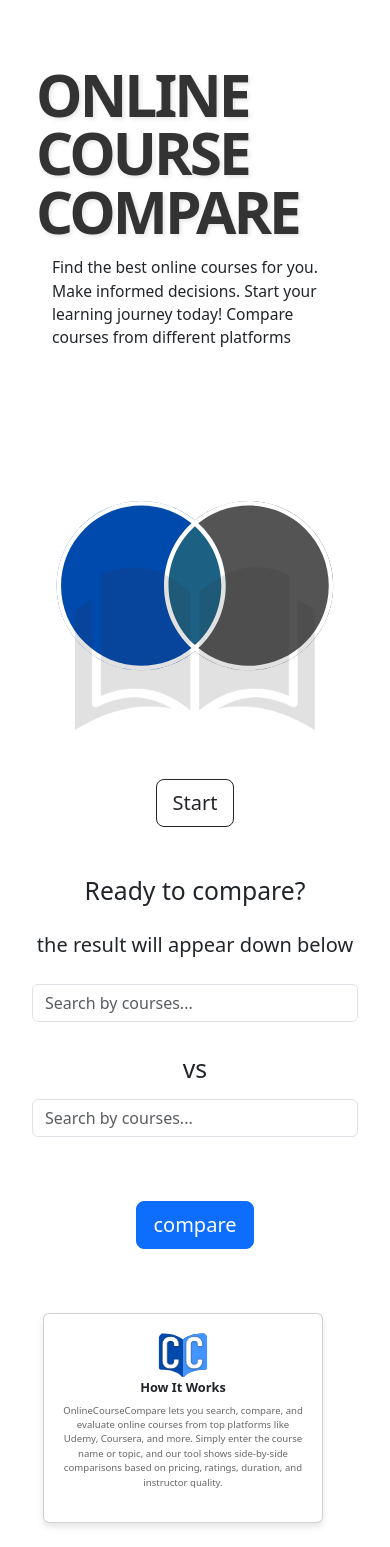
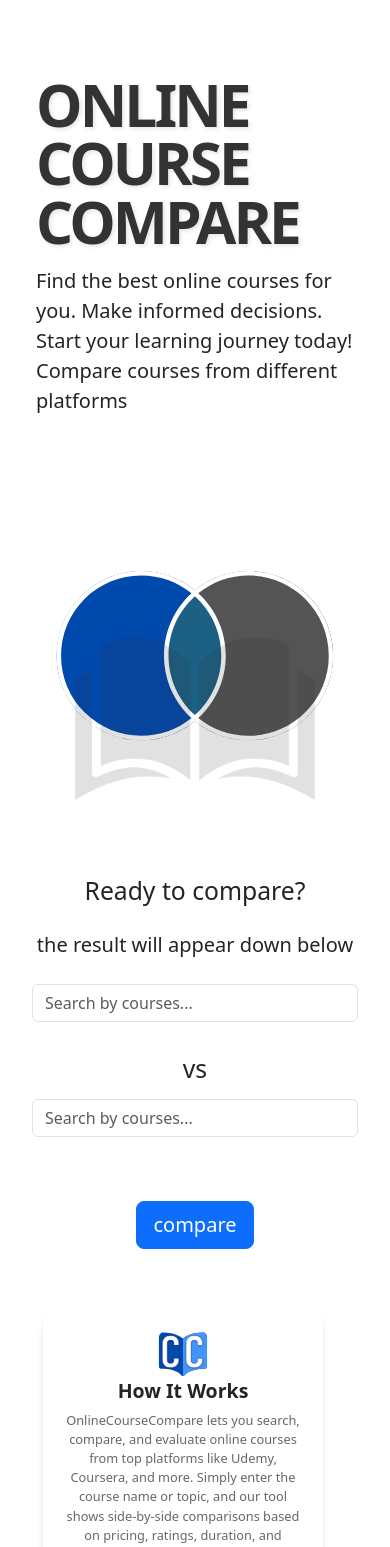
Before and after one commit to Nadir-Kutluozen/online-course-compare, a React (Vite) app in the folder online-course-compare/: page / in a window 390 px wide. Shown: the top 1547 px of the page. Built offline with nearby package versions, Linux system fonts and the light colour scheme.

Commit message:
changed the style

```diff
--- a/online-course-compare/src/App.css
+++ b/online-course-compare/src/App.css
@@ -6,7 +6,7 @@
 
 
 .totheleft {
-  font-size: 7vw;
+  font-size: 6vw;
   text-align: left;
   color: #333; /* Optional: sets a color */
   text-transform: uppercase; /* Optional: makes it uppercase */
@@ -46,16 +46,3 @@
 .section {
   height: 100vh;
 }
-
-
-p {
-  margin: 0 0 1em;
-  font-size: 0.8rem;
-  line-height: 1.5;
-}
-@media screen and (max-width: 600px) {
-  p {
-    font-size: 4vw;
-  }
-
-}
--- a/online-course-compare/src/landingpage/homepage.jsx
+++ b/online-course-compare/src/landingpage/homepage.jsx
@@ -8,16 +8,17 @@ const Homepage = () => {
                 <div className='row vh-100 align-items-center'>
                     <div className='col-md-6 p-3 '>
                         <div className=''>
+
                             <h1 className='totheleft'>Online</h1>
                             <h1 className='totheleft'>Course</h1>
                             <h1 className='totheleft'>Compare</h1>
-                            <p className='pt-3 p-3'>Find the best online courses for you. Make informed decisions. Start your learning journey today! Compare courses from different platforms</p>
+                            <p className='pt-3  lead'>Find the best online courses for you. Make informed decisions. Start your learning journey today! Compare courses from different platforms</p>
                         </div> {/* end of the first col */}
                     </div>
 
                     <div className='col-md-6 p-3 d-flex flex-column align-items-center'>
                         <img className='img-fluid custom-img mb-3' src='/home_page_logo.svg' alt='Online Course Compare' />
-                        <a className='m-3 btn btn-lg btn-outline-dark' href="#two">Start</a>
+
                     </div> {/* end of the second col */}
 
                 </div>
--- a/online-course-compare/src/section2/card/card.css
+++ b/online-course-compare/src/section2/card/card.css
@@ -1,4 +1,4 @@
-.card {
+.card-custom {
     width: 100%; /* Make it responsive */
     max-width: 280px; /* Limit the maximum width */
     margin: 16px auto; /* Center the card and add spacing */
@@ -18,25 +18,38 @@
     border-radius: 12px 12px 0 0;
 }
 
-.card:hover {
+.card-custom:hover {
     transform: translateY(-5px);
     box-shadow: 0 8px 12px rgba(0, 0, 0, 0.2);
 }
 
-.card-title {
-    font-size: 0.8rem;
+.card-tit {
+    font-size: 2vw;
     font-weight: bold;
     margin-bottom: 8px;
 }
 
-.card-image {
-    width: 50px; /* Make the image responsive */
+.card-image- {
+    width: 50px;
     height: auto;
-    border-radius: 12px 12px 0 0;
 }
 
-.card-description {
+.card-desc {
     font-size: 0.6rem;
     color: rgba(0, 0, 0, 0.6);
     margin-top: 8px;
 }
+
+@media only screen and (max-width: 600px) {
+    .card-desc {
+        font-size: 0.8rem;
+        color: rgba(0, 0, 0, 0.6);
+        margin-top: 8px;
+    }
+
+    .card-tit {
+        font-size: 5vw;
+        font-weight: bold;
+        margin-bottom: 8px;
+    }
+}
--- a/online-course-compare/src/section2/card/card.jsx
+++ b/online-course-compare/src/section2/card/card.jsx
@@ -3,11 +3,11 @@ import './card.css';
 
 const Card = ({ title, description, image }) => {
     return (
-        <div className="card">
+        <div className="card-custom">
             <img src={image} alt={title} className="card-image" />
             <div className="card-content">
-                <h3 className="card-title">{title}</h3>
-                <p className="card-description">{description}</p>
+                <h3 className="card-tit">{title}</h3>
+                <p className="card-desc">{description}</p>
             </div>
         </div>
     );
```
Also changed, not shown: online-course-compare/src/landingpage/homepage.css (line endings or trailing spaces).
